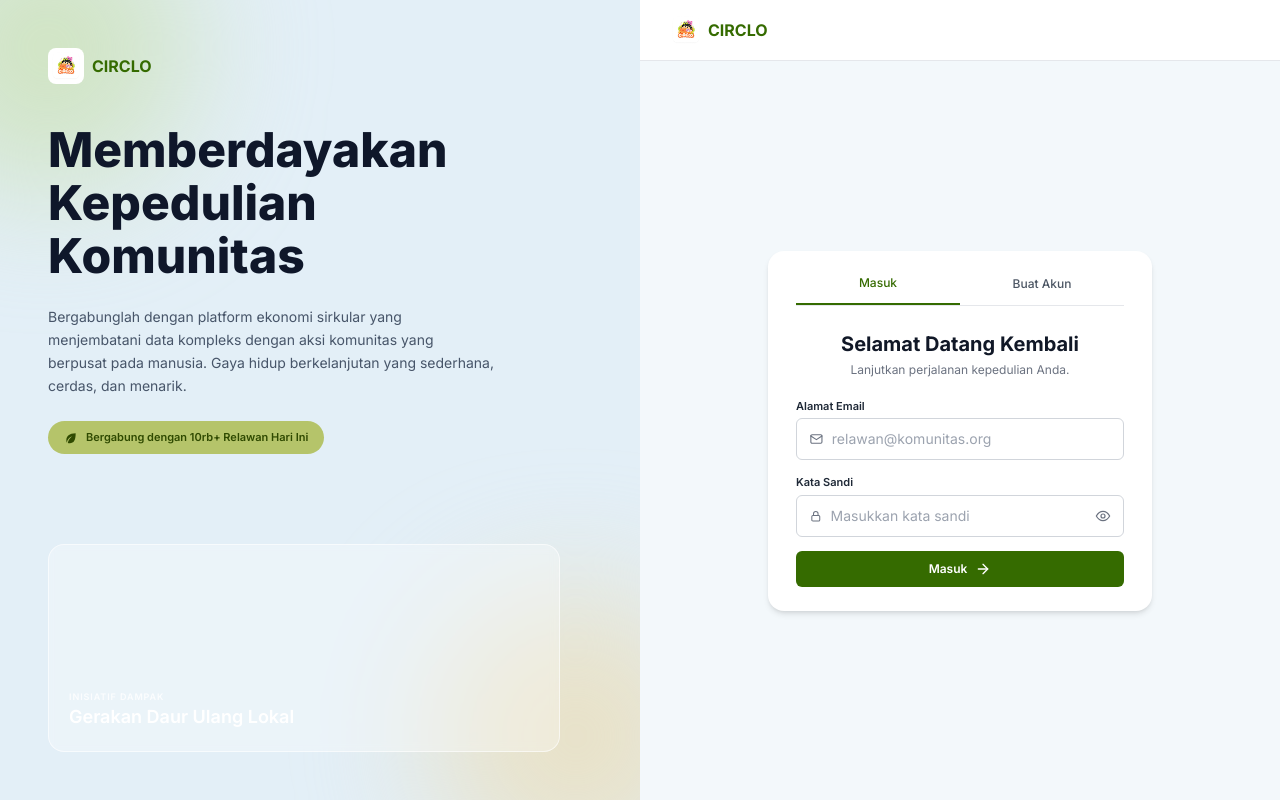
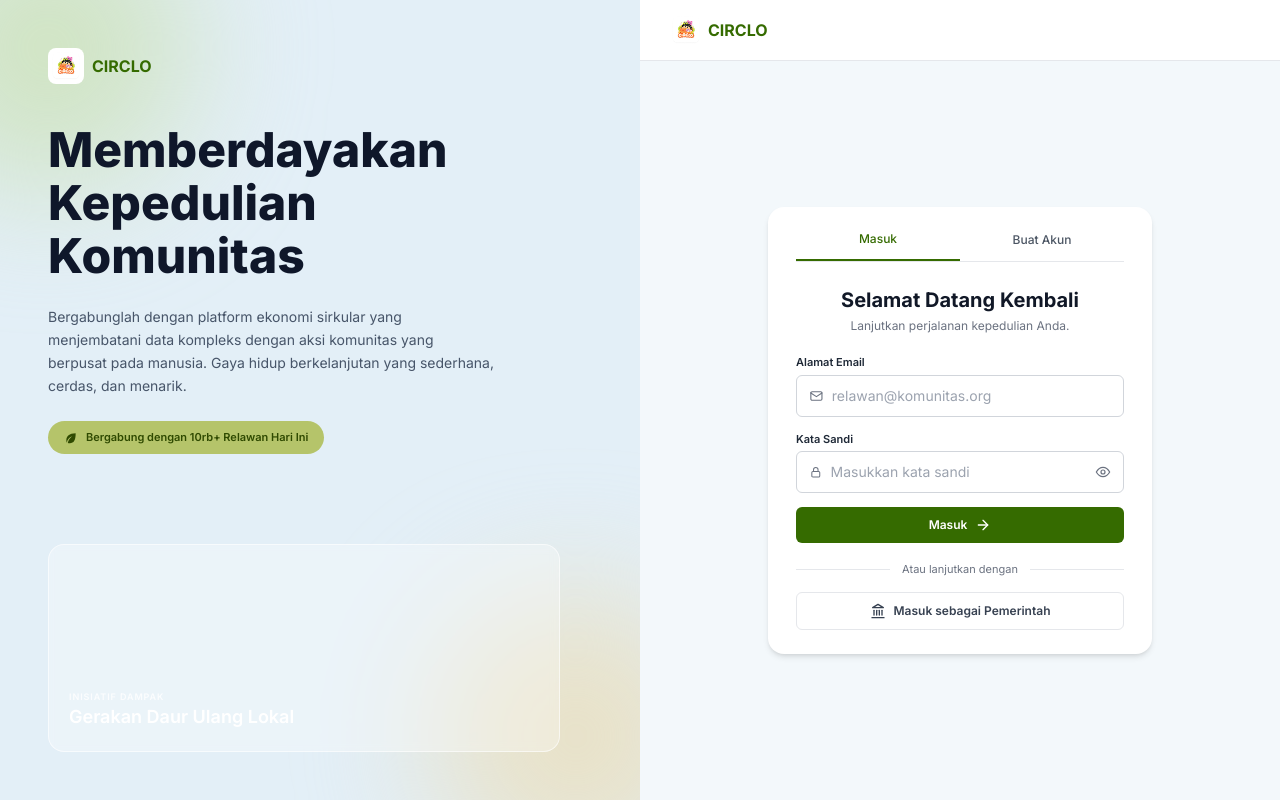
Before and after one commit to AgilePemdigi-2026/CIRCLO---KELOMPOK-3, a Next.js app: page /login in a window 1280 px wide. Built offline with nearby package versions, Linux system fonts and the light colour scheme; no server answers.

Commit message:
feat: tambah login khusus Government

```diff
--- a/app/login/page.jsx
+++ b/app/login/page.jsx
@@ -2,7 +2,7 @@
 
 import { useState } from "react";
 import { useRouter } from "next/navigation";
-import { ArrowRight } from "lucide-react";
+import { ArrowRight, Landmark } from "lucide-react";
 import AuthShell from "@/components/auth/AuthShell";
 import {
   AuthField,
@@ -22,10 +22,17 @@ export default function LoginPage() {
   const [email, setEmail] = useState("");
   const [password, setPassword] = useState("");
   const [showPassword, setShowPassword] = useState(false);
+  const [isGovernment, setIsGovernment] = useState(false);
 
   const [loading, setLoading] = useState(false);
   const [message, setMessage] = useState("");
   const [isError, setIsError] = useState(false);
+
+  const toggleGovernment = () => {
+    setIsGovernment(!isGovernment);
+    setMessage("");
+    setIsError(false);
+  };
 
   const handleLogin = async (e) => {
     e.preventDefault();
@@ -62,9 +69,20 @@ export default function LoginPage() {
     }
 
     if (data.user) {
+      const role = roleFromUser(data.user);
+
+      // Mode pemerintah: tolak akun yang bukan government
+      if (isGovernment && role !== "government") {
+        await supabase.auth.signOut();
+        setIsError(true);
+        setMessage("Akun ini bukan akun Pemerintah.");
+        setLoading(false);
+        return;
+      }
+
       setIsError(false);
       setMessage("Login berhasil.");
-      router.replace(dashboardPathFor(roleFromUser(data.user)));
+      router.replace(dashboardPathFor(role));
       return;
     }
   };
@@ -72,8 +90,12 @@ export default function LoginPage() {
   return (
     <AuthShell
       activeTab="login"
-      title="Selamat Datang Kembali"
-      subtitle="Lanjutkan perjalanan kepedulian Anda."
+      title={isGovernment ? "Masuk Pemerintah" : "Selamat Datang Kembali"}
+      subtitle={
+        isGovernment
+          ? "Akses khusus untuk pemantauan ekosistem."
+          : "Lanjutkan perjalanan kepedulian Anda."
+      }
     >
       <form onSubmit={handleLogin} className="space-y-3.5">
         <AuthField label="Alamat Email" icon={<MailIcon />}>
@@ -81,7 +103,9 @@ export default function LoginPage() {
             type="email"
             value={email}
             onChange={(e) => setEmail(e.target.value)}
-            placeholder="relawan@komunitas.org"
+            placeholder={
+              isGovernment ? "petugas@instansi.go.id" : "relawan@komunitas.org"
+            }
           />
         </AuthField>
 
@@ -125,6 +149,27 @@ export default function LoginPage() {
           {loading ? "Memproses..." : "Masuk"}
           {!loading && <ArrowRight className="h-4 w-4" />}
         </button>
+
+        {/* Pemisah */}
+        <div className="flex items-center gap-3 pt-1">
+          <div className="h-px flex-1 bg-gray-200" />
+          <span className="text-[11px] text-gray-500">Atau lanjutkan dengan</span>
+          <div className="h-px flex-1 bg-gray-200" />
+        </div>
+
+        {/* Tombol Government */}
+        <button
+          type="button"
+          onClick={toggleGovernment}
+          className={`flex w-full items-center justify-center gap-2 rounded-md border py-2.5 text-xs font-semibold transition hover:bg-gray-50 ${
+            isGovernment
+              ? "border-green-700 bg-green-50 text-green-800"
+              : "border-gray-200 bg-white text-gray-700"
+          }`}
+        >
+          <Landmark className="h-4 w-4" />
+          {isGovernment ? "Kembali ke login umum" : "Masuk sebagai Pemerintah"}
+        </button>
       </form>
     </AuthShell>
   );
```
Also changed, not shown: 1 other file (tests, documents, lock files or other folders).
